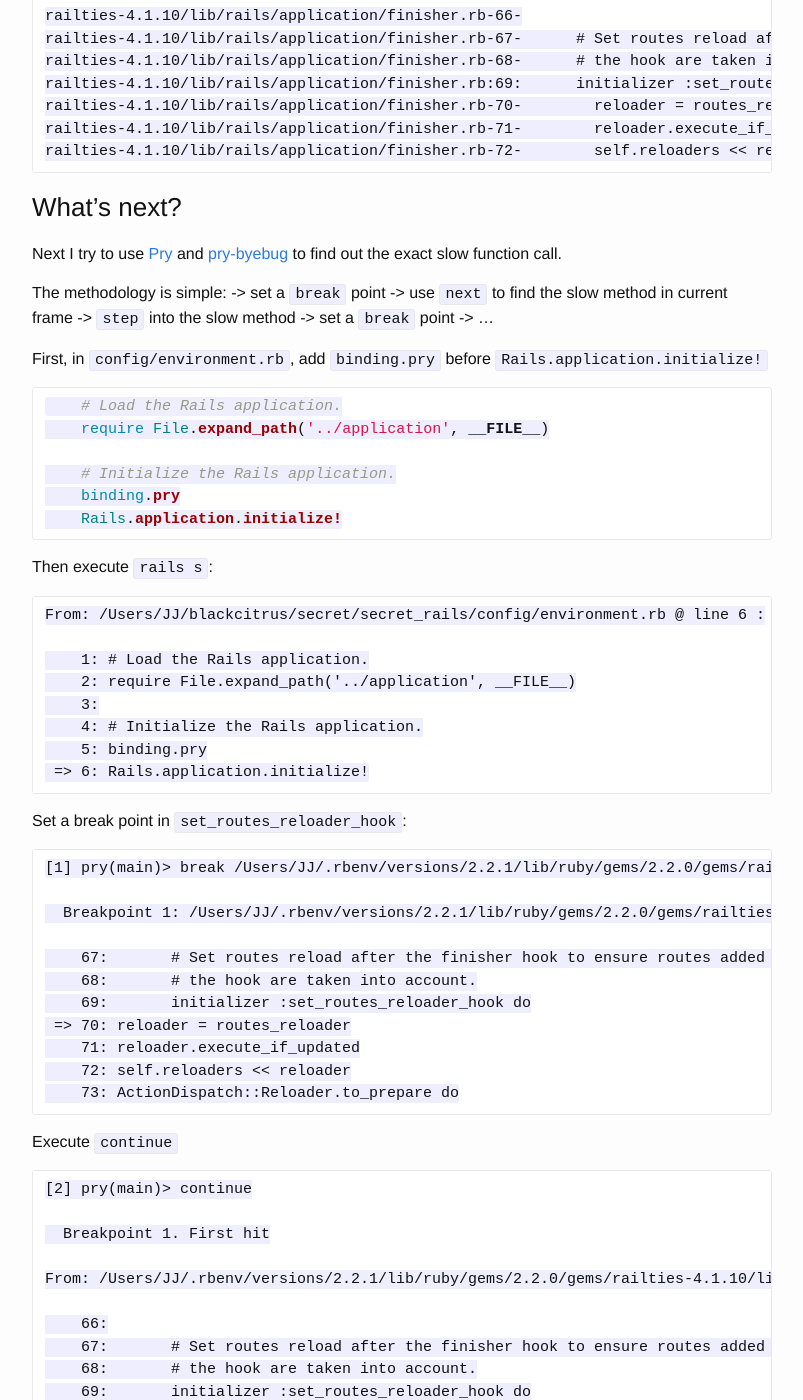
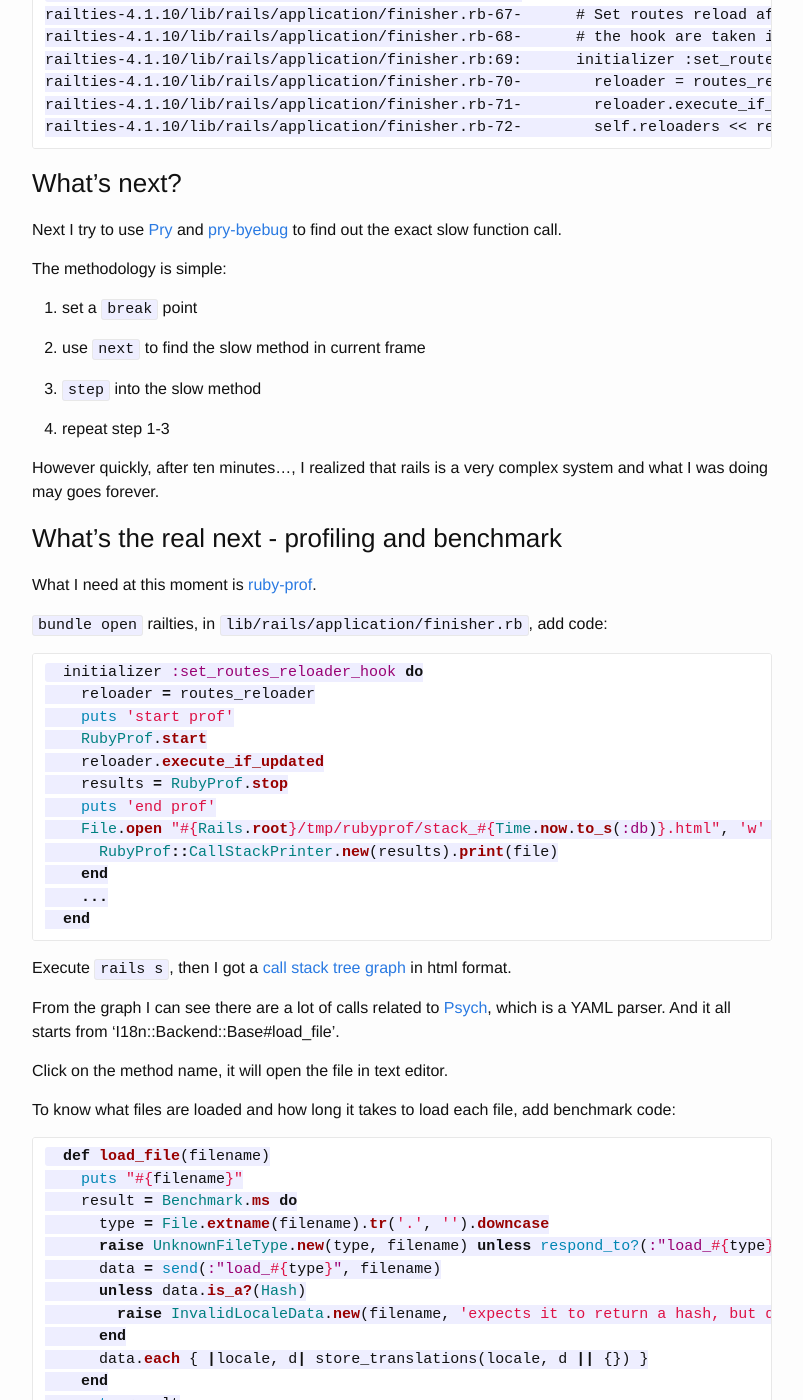
Before and after one commit to jiajiawang/jiajiawang.github.io, a Jekyll site: the page built from _posts/2015-06-21-what-is-slowing-down-the-startup-of-a-rails-app.markdown, in a window 1280 px wide and 1400 px high, scrolled down 1496 px. Shown: the whole window, without its empty margins (238-1041 px from the left). Built offline with Jekyll 4.4.1, drawn with Linux system fonts in a browser that asks for light colours; some of the changed text lies outside the part shown.

Commit message:
Update old post contents

```diff
--- a/_posts/2015-06-13-no-such-middleware-runtime-error-after-adding-logster-gem.markdown
+++ b/_posts/2015-06-13-no-such-middleware-runtime-error-after-adding-logster-gem.markdown
@@ -34,9 +34,7 @@ I had no clue what's going wrong. So I created an new rails app and installed
 Logster to see if it works or not. Unsurprisingly the rails server started
 successfully and it worked well.
 
-It's the google time then. However I couldn't find anything helpful.
-
-Suddenly when I ran `rake middleware` in the new test app, I noticed
+Then when I ran `rake middleware` in the new test app, I noticed
 that `ActionDispatch::DebugExceptions` wasn't in the list any more.
 Instead, `Logster::Middleware::DebugExceptions` appeared at the place where
 `ActionDispatch::DebugExceptions` was supposed to be.
--- a/_posts/2015-06-21-what-is-slowing-down-the-startup-of-a-rails-app.markdown
+++ b/_posts/2015-06-21-what-is-slowing-down-the-startup-of-a-rails-app.markdown
@@ -82,114 +82,19 @@ Next I try to use [Pry](https://github.com/pry/pry) and
 to find out the exact slow function call.
 
 The methodology is simple:
--> set a `break` point
--> use `next` to find the slow method in current frame
--> `step` into the slow method
--> set a `break` point
--> ...
 
-First, in `config/environment.rb`, add `binding.pry` before
-`Rails.application.initialize!`
+1. set a `break` point
 
-~~~ ruby
-    # Load the Rails application.
-    require File.expand_path('../application', __FILE__)
+2. use `next` to find the slow method in current frame
 
-    # Initialize the Rails application.
-    binding.pry
-    Rails.application.initialize!
-~~~
+3. `step` into the slow method
 
-Then execute `rails s`:
+4. repeat step 1-3
 
-~~~
-From: /Users/JJ/blackcitrus/secret/secret_rails/config/environment.rb @ line 6 :
+However quickly, after ten minutes..., I realized that rails is a very complex system and
+what I was doing may goes forever.
 
-    1: # Load the Rails application.
-    2: require File.expand_path('../application', __FILE__)
-    3:
-    4: # Initialize the Rails application.
-    5: binding.pry
- => 6: Rails.application.initialize!
-~~~
-
-Set a break point in `set_routes_reloader_hook`:
-
-~~~
-[1] pry(main)> break /Users/JJ/.rbenv/versions/2.2.1/lib/ruby/gems/2.2.0/gems/railties-4.1.10/lib/rails/application/finisher.rb:70
-
-  Breakpoint 1: /Users/JJ/.rbenv/versions/2.2.1/lib/ruby/gems/2.2.0/gems/railties-4.1.10/lib/rails/application/finisher.rb @ 70 (Enabled)
-
-    67:       # Set routes reload after the finisher hook to ensure routes added in
-    68:       # the hook are taken into account.
-    69:       initializer :set_routes_reloader_hook do
- => 70: reloader = routes_reloader
-    71: reloader.execute_if_updated
-    72: self.reloaders << reloader
-    73: ActionDispatch::Reloader.to_prepare do
-~~~
-
-Execute `continue`
-
-~~~
-[2] pry(main)> continue
-
-  Breakpoint 1. First hit
-
-From: /Users/JJ/.rbenv/versions/2.2.1/lib/ruby/gems/2.2.0/gems/railties-4.1.10/lib/rails/application/finisher.rb @ line 71 :
-
-    66:
-    67:       # Set routes reload after the finisher hook to ensure routes added in
-    68:       # the hook are taken into account.
-    69:       initializer :set_routes_reloader_hook do
- => 70:         reloader = routes_reloader
-    71:         reloader.execute_if_updated
-    72:         self.reloaders << reloader
-    73:         ActionDispatch::Reloader.to_prepare do
-    74:           # We configure #execute rather than #execute_if_updated because if
-    75:           # autoloaded constants are cleared we need to reload routes also in
-    76:           # case any was used there, as in
-~~~
-
-Execute `next`:
-
-~~~
-[2] pry(#<Secrect::Application>)> next
-
-From: /Users/JJ/.rbenv/versions/2.2.1/lib/ruby/gems/2.2.0/gems/railties-4.1.10/lib/rails/application/finisher.rb @ line 71 :
-
-    66:
-    67:       # Set routes reload after the finisher hook to ensure routes added in
-    68:       # the hook are taken into account.
-    69:       initializer :set_routes_reloader_hook do
-    70:         reloader = routes_reloader
- => 71:         reloader.execute_if_updated
-    72:         self.reloaders << reloader
-    73:         ActionDispatch::Reloader.to_prepare do
-    74:           # We configure #execute rather than #execute_if_updated because if
-    75:           # autoloaded constants are cleared we need to reload routes also in
-    76:           # case any was used there, as in
-~~~
-
-The execution quickly steps over to the next line.
-
-Execute `next`:
-
-~~~
-[3] pry(#<Secrect::Application>)> next
-~~~
-
-This time it takes around 1 minute to step over to the next line.
-So `71: reloader.execute_if_updated` is the line we are looking for.
-
-Stop current execution, restart server and set a break point at this line.
-
-Repeat what I have just done...
-
-However quickly, after ten minutes, I realized rails is a very complex system and
-what I am doing now may goes forever.
-
-### The right way - profiling and benchmark
+### What's the real next - profiling and benchmark
 What I need at this moment is [ruby-prof](https://github.com/ruby-prof/ruby-prof).
 
 `bundle open` railties, in `lib/rails/application/finisher.rb`, add code:
```
Also changed, not shown: other parts of _posts/2015-06-21-what-is-slowing-down-the-startup-of-a-rails-app.markdown (+4 -4 lines).
